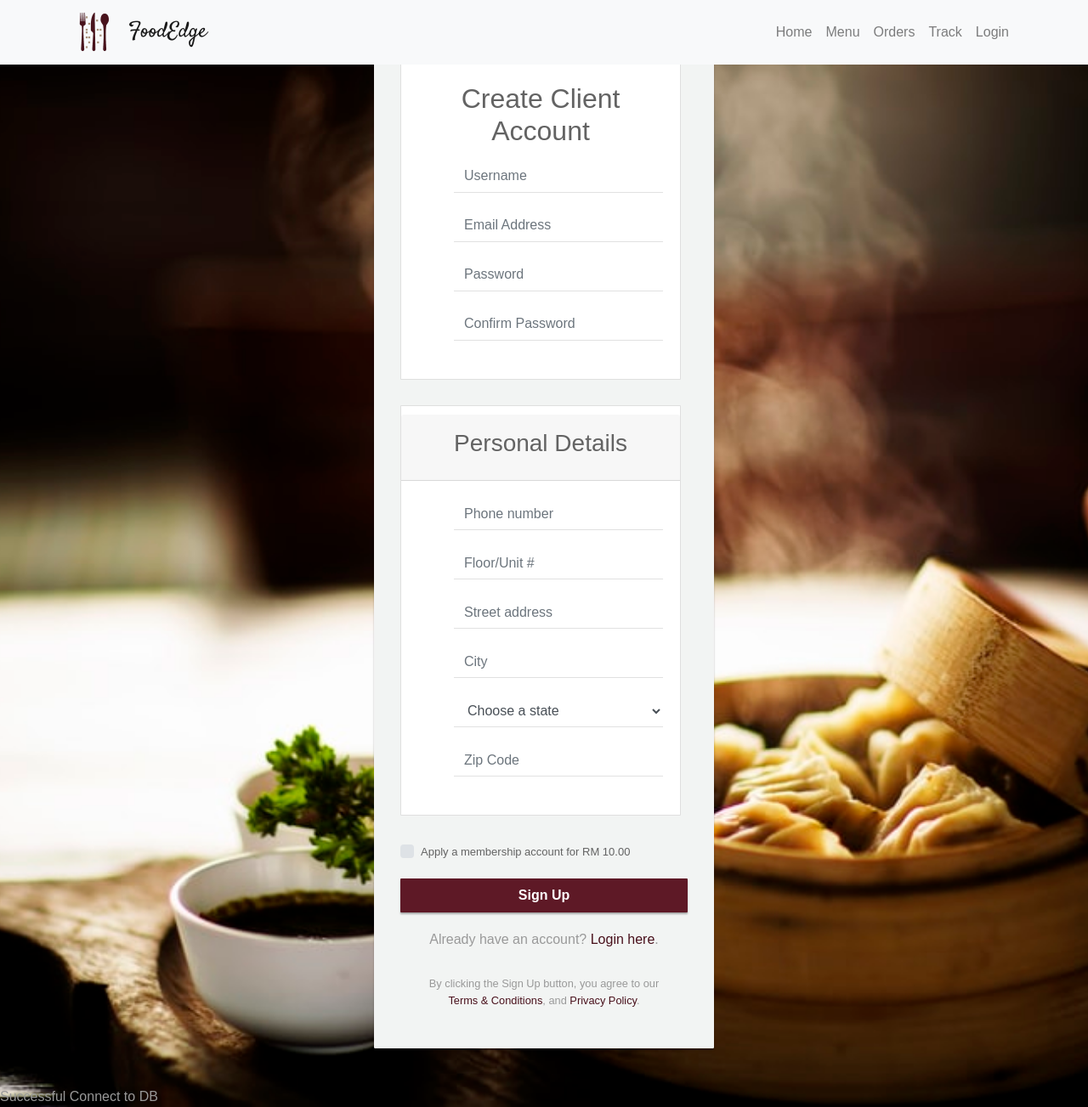
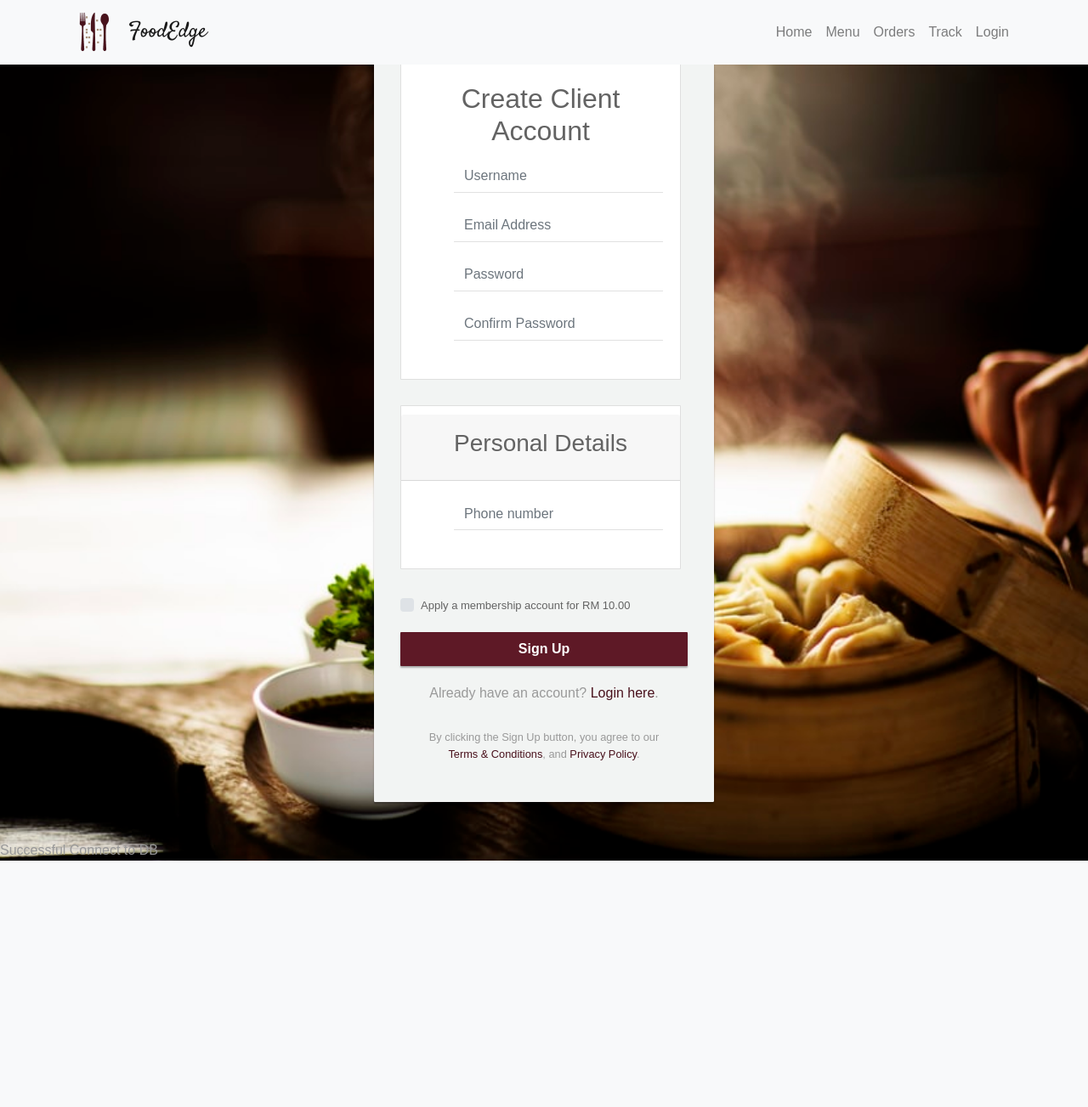
Before and after one commit to zensic/FCMS-Sprint1, a PHP site: page /ClientAccCreation.php in a window 1280 px wide. Shown: the whole page at 85% size. After the commit the page ends 1013 px from the top, so only its background shows below. Run offline with PHP 8.4, Linux system fonts and the light colour scheme; some libraries are stand-ins or nearby versions.

Commit message:
Remove address field, Create new page
-Remove the client address input field from form
-Remove address field from client table.

```diff
--- a/ClientAccCreation.php
+++ b/ClientAccCreation.php
@@ -81,7 +81,7 @@
 
 
             <!--Address-->
-            <div class="form-group">
+            <!--div class="form-group">
                 <div class="input-group">
                     <span class="input-group-addon">
                         <i class="fa fa-home"></i>
@@ -137,7 +137,7 @@
                     </span>
                     <input type="text" class="form-control" name="zip_code" placeholder="Zip Code" required="required">
                 </div>
-            </div>
+            </div-->
           </div>
         </div>
 
@@ -196,9 +196,9 @@
             $email = mysqli_real_escape_string($db, sanitise_input($_POST['email']));
             $password = mysqli_real_escape_string($db, sanitise_input($_POST['password']));
             $phoneNum = mysqli_real_escape_string($db, sanitise_input($_POST['phone_number']));
-            $address = mysqli_real_escape_string($db, sanitise_input($_POST['floor_unit'].$_POST['street_address'].$_POST['city'].$_POST['state'].$_POST['zip_code']));
+            //$address = mysqli_real_escape_string($db, sanitise_input($_POST['floor_unit'].$_POST['street_address'].$_POST['city'].$_POST['state'].$_POST['zip_code']));
 
-            $sql2 = "INSERT INTO client (ClientID, MemberID, Username, Email, Password, PhoneNumber, Address) VALUES (''$clientID', 001,'$username', '$email','$password', '$phoneNum', '$address')";
+            $sql2 = "INSERT INTO client (ClientID, Username, Email, Password, PhoneNumber) VALUES ('$clientID','$username', '$email','$password', '$phoneNum')";
 			// execute query
 			if (mysqli_query($db, $sql2)){
 				echo"<br/>Successfully insert<br/>";
```
Also changed, not shown: ClientCheckout.php (added).
